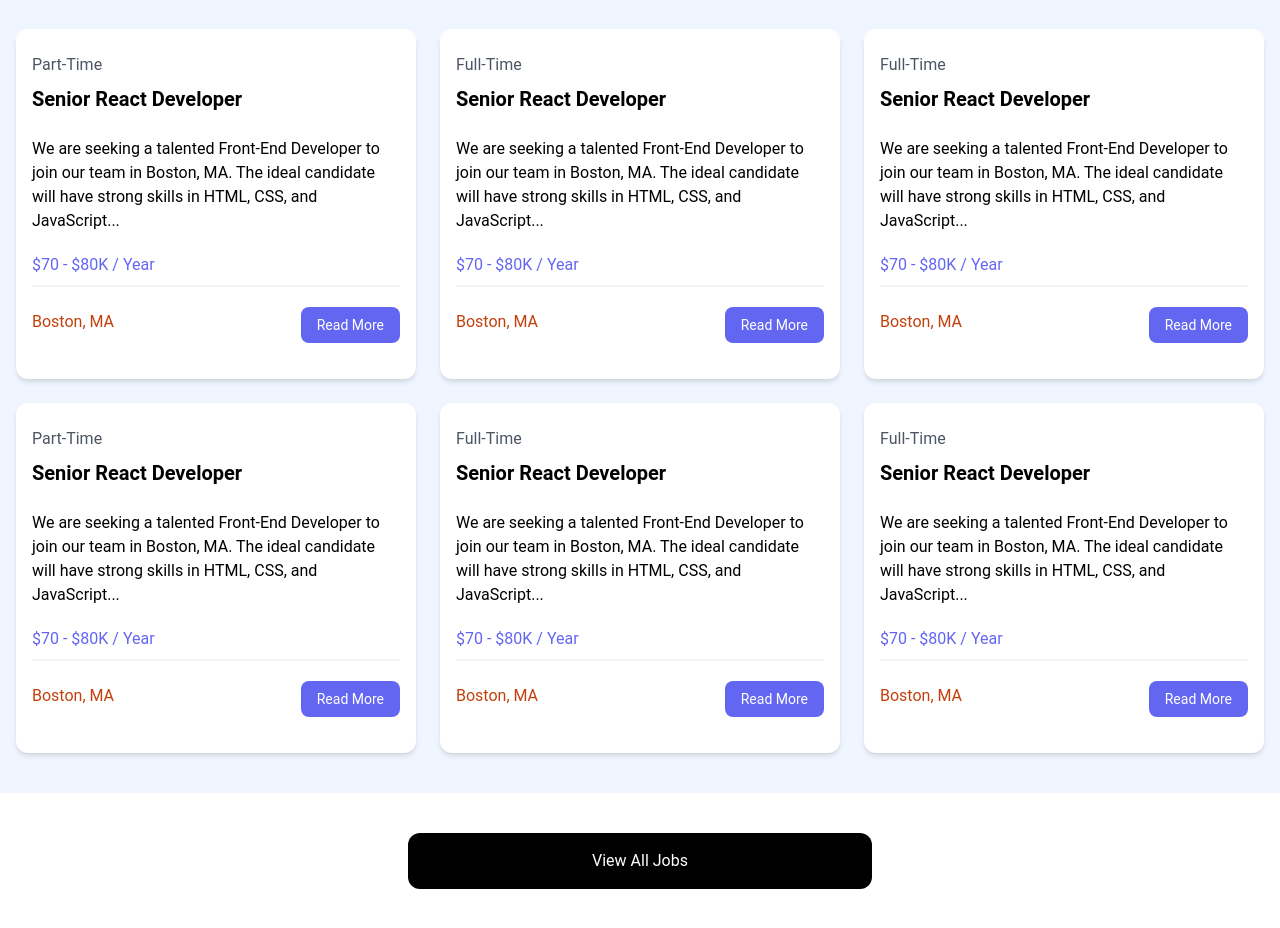
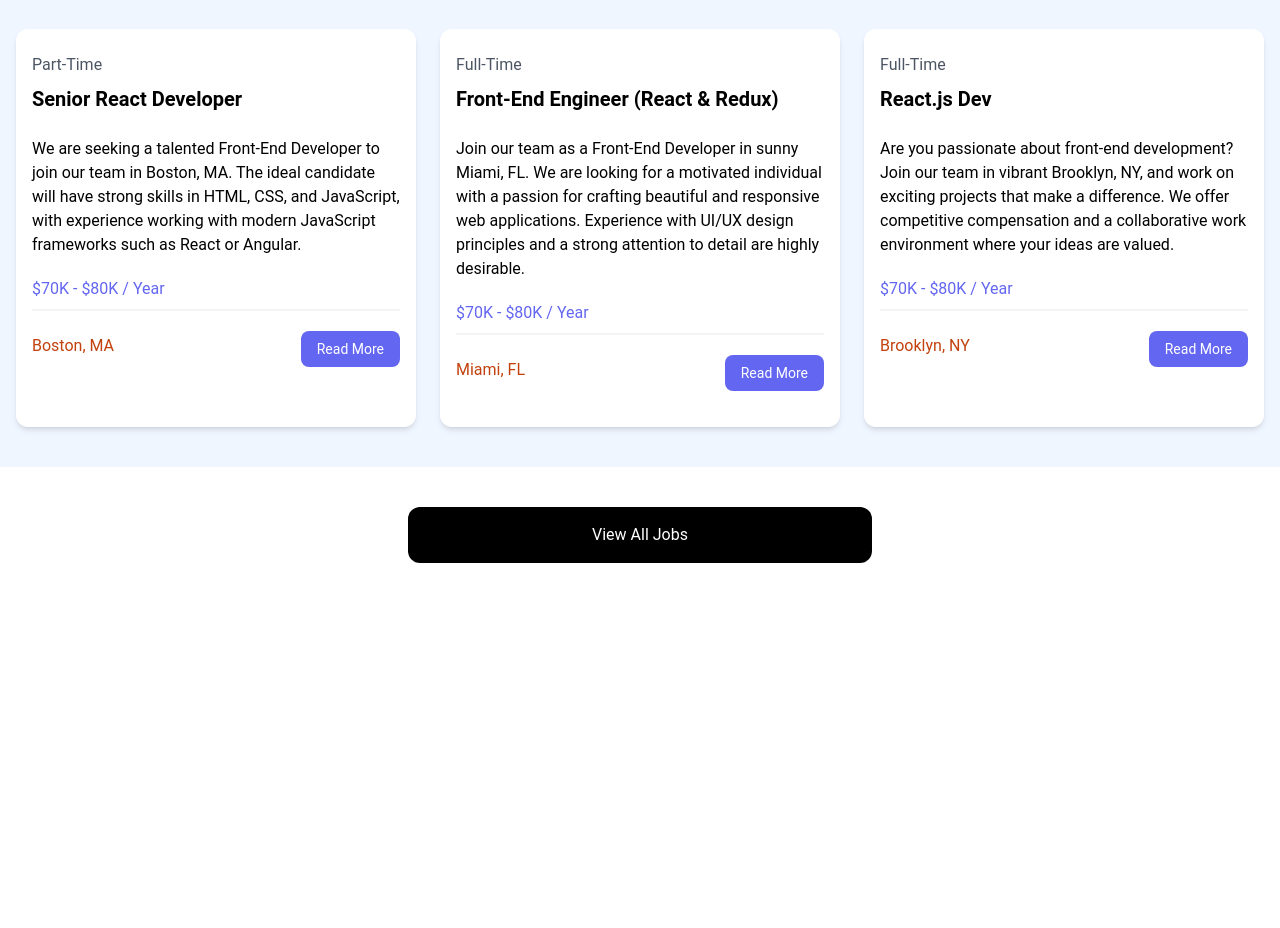
Before and after one commit to HamzaSalam/react-practice, a React (Vite) app: page / in a window 1280 px wide. Shown: the part 680-1608 px from the top of the page. After the commit the page ends 1283 px from the top, so only its background shows below. Built offline with nearby package versions, Linux system fonts and the light colour scheme.

Commit message:
listing jobs

```diff
--- a/src/App.jsx
+++ b/src/App.jsx
@@ -2,6 +2,7 @@ import Hero from "./components/Hero"
 import HomeCard from "./components/HomeCard"
 import JobListings from "./components/JobListings"
 import Navbar from "./components/Navbar"
+import ViewAllJobs from "./components/ViewAllJobs"
 
 function App() {
   // const namee = "hamza";
@@ -26,14 +27,9 @@ function App() {
       <Hero title='Title here hello' subtitle='subtitle here' />
       <HomeCard/>
       <JobListings/>
+      <ViewAllJobs/>
 
-    <section className="m-auto max-w-lg my-10 px-6">
-      <a
-        href="jobs.html"
-        className="block bg-black text-white text-center py-4 px-6 rounded-xl hover:bg-gray-700"
-        >View All Jobs</a
-      >
-    </section>
+
 
     </>
   )
--- a/src/components/JobListings.jsx
+++ b/src/components/JobListings.jsx
@@ -1,6 +1,8 @@
 import jobs from "../jobs.json"
+import Joblisting from "./Joblisting"
 
 const JobListings = () => {
+  const resecntJobs = jobs.slice(0,3)
 
   return (
     <section className="bg-blue-50 px-4 py-10">
@@ -9,36 +11,8 @@ const JobListings = () => {
         Browse Jobs
       </h2>
       <div className="grid grid-cols-1 md:grid-cols-3 gap-6">
-        {jobs.map((job , index)=>(
-            <div key={index} className="bg-white rounded-xl shadow-md relative">
-        <div className="p-4">
-        <div className="mb-6">
-    <div className="text-gray-600 my-2">{job.type}</div>
-    <h3 className="text-xl font-bold">Senior React Developer</h3>
-    </div>
-
-  <div className="mb-5">
-   We are seeking a talented Front-End Developer to join our team in Boston, MA. The ideal candidate will have strong skills in HTML, CSS, and JavaScript...
-  </div>
-
-  <h3 className="text-indigo-500 mb-2">$70 - $80K / Year</h3>
-
-  <div className="border border-gray-100 mb-5"></div>
-
-  <div className="flex flex-col lg:flex-row justify-between mb-4">
-    <div className="text-orange-700 mb-3">
-      <i className="fa-solid fa-location-dot text-lg"></i>
-      Boston, MA
-    </div>
-    <a
-      href="job.html"
-      className="h-[36px] bg-indigo-500 hover:bg-indigo-600 text-white px-4 py-2 rounded-lg text-center text-sm"
-    >
-     Read More
-    </a>
-  </div>
-</div>
-</div>
+        {resecntJobs.map((job , index)=>(
+            <Joblisting key={index} jobss={job}/>
 
         ))}
 
--- /dev/null
+++ b/src/components/Joblisting.jsx
@@ -0,0 +1,38 @@
+const Joblisting = ({jobss}) => {
+
+
+
+  return (
+    <div  className="bg-white rounded-xl shadow-md relative">
+        <div className="p-4">
+        <div className="mb-6">
+    <div className="text-gray-600 my-2">{jobss.type}</div>
+    <h3 className="text-xl font-bold">{jobss.title}</h3>
+    </div>
+
+  <div className="mb-5">
+  {jobss.description}
+  </div>
+
+  <h3 className="text-indigo-500 mb-2">{jobss.salary} / Year</h3>
+
+  <div className="border border-gray-100 mb-5"></div>
+
+  <div className="flex flex-col lg:flex-row justify-between mb-4">
+    <div className="text-orange-700 mb-3">
+      <i className="fa-solid fa-location-dot text-lg"></i>
+      {jobss.location}
+    </div>
+    <a
+      href={`/job/${jobss.id}`}
+      className="h-[36px] bg-indigo-500 hover:bg-indigo-600 text-white px-4 py-2 rounded-lg text-center text-sm"
+    >
+     Read More
+    </a>
+  </div>
+</div>
+</div>
+  )
+}
+
+export default Joblisting
--- /dev/null
+++ b/src/components/ViewAllJobs.jsx
@@ -0,0 +1,14 @@
+
+const ViewAllJobs = () => {
+  return (
+    <section className="m-auto max-w-lg my-10 px-6">
+      <a
+        href="jobs.html"
+        className="block bg-black text-white text-center py-4 px-6 rounded-xl hover:bg-gray-700"
+        >View All Jobs</a
+      >
+    </section>
+  )
+}
+
+export default ViewAllJobs
```
